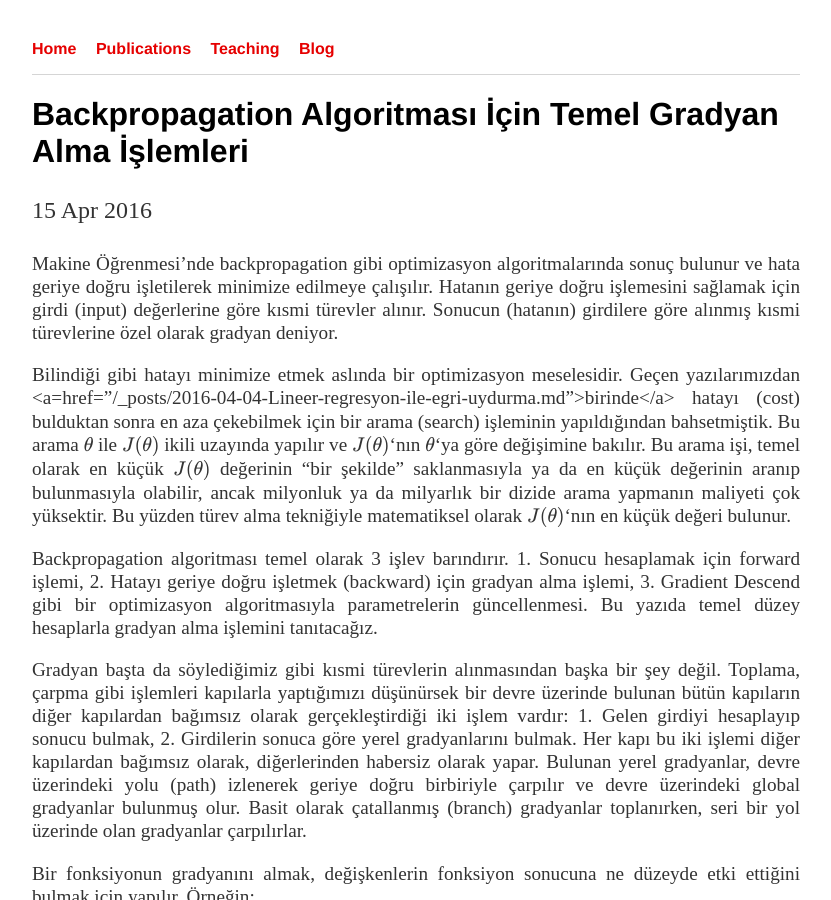
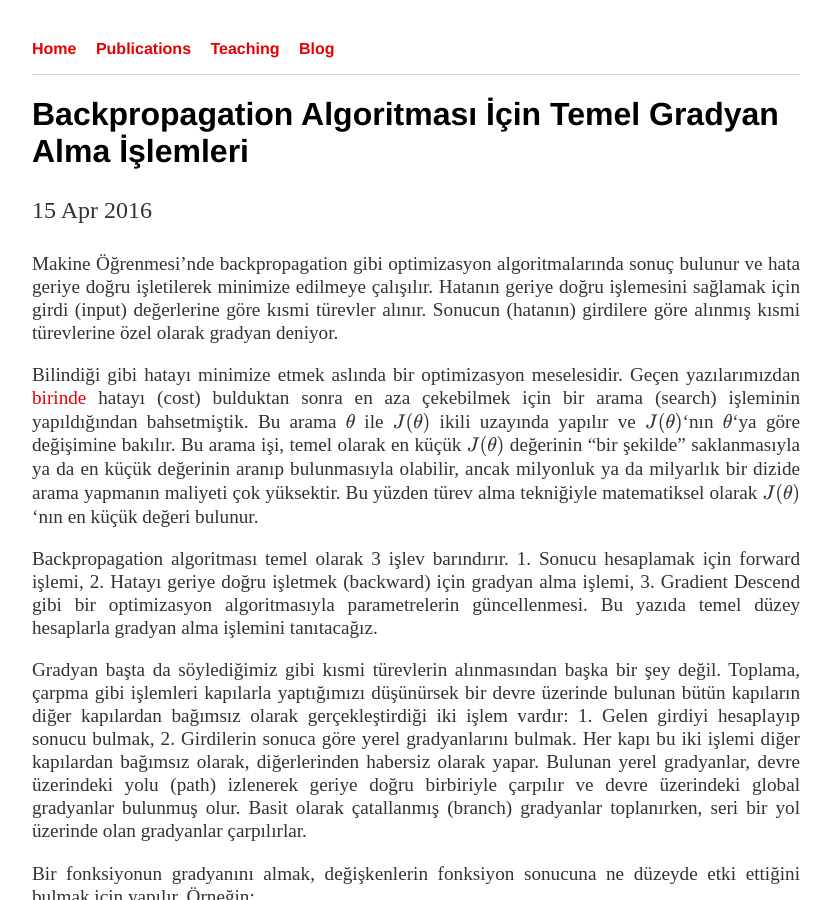
Before and after one commit to tekinonlayn/gi.github.io, a Jekyll site: the page built from _posts/2016-04-15-Backpropagation-algoritmasi-icin-gradyan-alma.md, in a window 1280 px wide and 900 px high. Shown: the whole window, without its empty margins (224-1055 px from the left). Built offline with Jekyll 4.4.1, drawn with Linux system fonts in a browser that asks for light colours; formulas are drawn with MathJax 3; some of the changed lines change nothing that is shown.

Commit message:
Update 2016-04-15-Backpropagation-algoritmasi-icin-gradyan-alma.md

```diff
--- a/_posts/2016-04-15-Backpropagation-algoritmasi-icin-gradyan-alma.md
+++ b/_posts/2016-04-15-Backpropagation-algoritmasi-icin-gradyan-alma.md
@@ -5,7 +5,7 @@ date: 2016-04-15
 ---
 Makine Öğrenmesi'nde backpropagation gibi optimizasyon algoritmalarında sonuç bulunur ve hata geriye doğru işletilerek minimize edilmeye çalışılır.<!--more--> Hatanın geriye doğru işlemesini sağlamak için girdi (input) değerlerine göre kısmi türevler alınır. Sonucun (hatanın) girdilere göre alınmış kısmi türevlerine özel olarak gradyan deniyor.
 
-Bilindiği gibi hatayı minimize etmek aslında bir optimizasyon meselesidir. Geçen yazılarımızdan <a=href="/_posts/2016-04-04-Lineer-regresyon-ile-egri-uydurma.md">birinde</a> hatayı (cost) bulduktan sonra en aza çekebilmek için bir arama (search) işleminin yapıldığından bahsetmiştik. Bu arama $$\theta$$ ile $$J(\theta)$$ ikili uzayında yapılır ve $$J(\theta)$$'nın $$\theta$$'ya göre değişimine bakılır. Bu arama işi, temel olarak en küçük $$J(\theta)$$ değerinin "bir şekilde" saklanmasıyla ya da en küçük değerinin aranıp bulunmasıyla olabilir, ancak milyonluk ya da milyarlık bir dizide arama yapmanın maliyeti çok yüksektir. Bu yüzden türev alma tekniğiyle matematiksel olarak $$J(\theta)$$'nın en küçük değeri bulunur.
+Bilindiği gibi hatayı minimize etmek aslında bir optimizasyon meselesidir. Geçen yazılarımızdan <a href="/blog/2016/04/04/Lineer-regresyon-ile-egri-uydurma">birinde</a> hatayı (cost) bulduktan sonra en aza çekebilmek için bir arama (search) işleminin yapıldığından bahsetmiştik. Bu arama $$\theta$$ ile $$J(\theta)$$ ikili uzayında yapılır ve $$J(\theta)$$'nın $$\theta$$'ya göre değişimine bakılır. Bu arama işi, temel olarak en küçük $$J(\theta)$$ değerinin "bir şekilde" saklanmasıyla ya da en küçük değerinin aranıp bulunmasıyla olabilir, ancak milyonluk ya da milyarlık bir dizide arama yapmanın maliyeti çok yüksektir. Bu yüzden türev alma tekniğiyle matematiksel olarak $$J(\theta)$$'nın en küçük değeri bulunur.
 
 Backpropagation algoritması temel olarak 3 işlev barındırır. 1. Sonucu hesaplamak için forward işlemi, 2. Hatayı geriye doğru işletmek (backward) için gradyan alma işlemi, 3. Gradient Descend gibi bir optimizasyon algoritmasıyla parametrelerin güncellenmesi. Bu yazıda temel düzey hesaplarla gradyan alma işlemini tanıtacağız.
 
```
